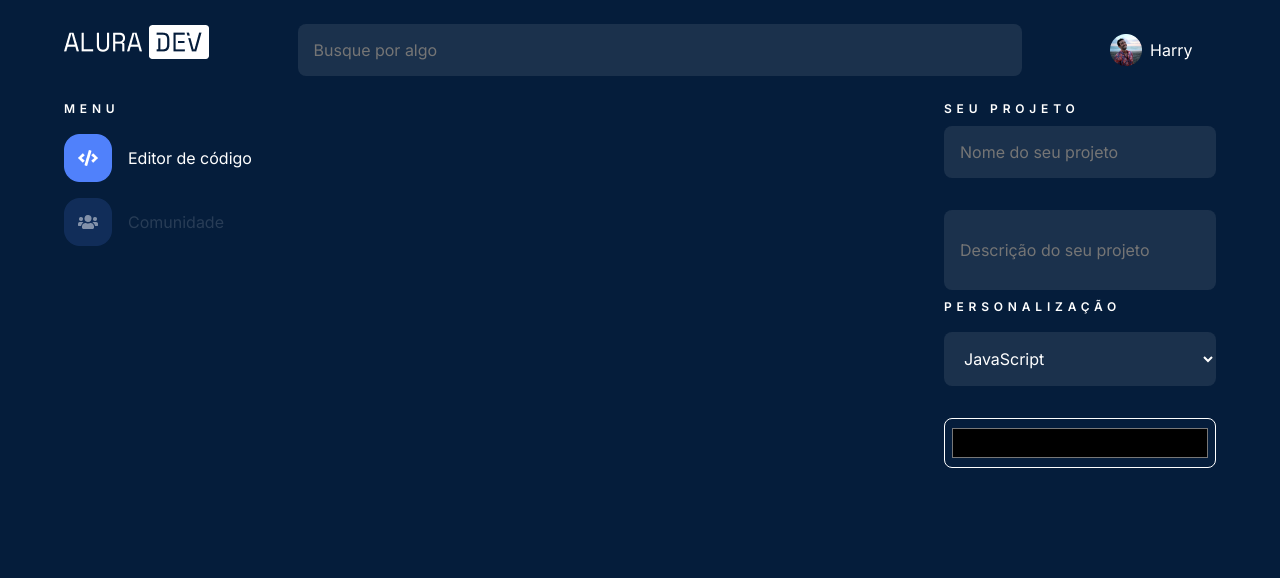
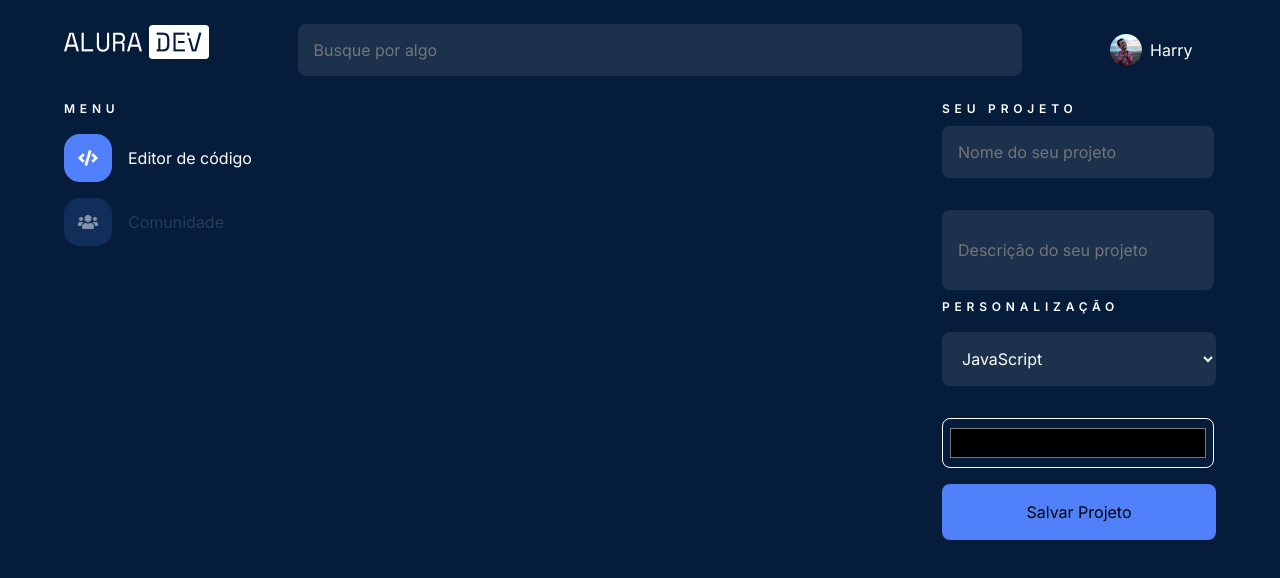
Before and after one commit to Rute-r/alura-dev, a React (Vite) app: page / in a window 1280 px wide. Shown: the top 578 px of the page. Built offline with nearby package versions, Linux system fonts and the light colour scheme.

Commit message:
Adicionando botao salvar projeto

```diff
--- /dev/null
+++ b/src/components/Button/index.jsx
@@ -0,0 +1,26 @@
+/* eslint-disable react/prop-types */
+import styled from 'styled-components';
+
+const ButtonStyled = styled.button`
+  width: ${(props) => props.size};
+  height: 56px;
+  color: ${(props) => props.color};
+  background-color: ${(props) => props.backgroundColor};
+  border: none;
+  border-radius: 8px;
+  font-size: 16px;
+  margin: 16px 0;
+  cursor: pointer;
+`;
+
+function Button({ children, size, color, backgroundColor }) {
+  return (
+    <>
+      <ButtonStyled size={size} color={color} backgroundColor={backgroundColor}>
+        {children}
+      </ButtonStyled>
+    </>
+  );
+}
+
+export default Button;
--- a/src/components/MenuRigthSide/index.jsx
+++ b/src/components/MenuRigthSide/index.jsx
@@ -3,6 +3,7 @@ import MenuTitle from '../../components/MenuTitle';
 import styled from 'styled-components';
 import DropdownMenu from '../../components/DropdownMenu';
 import ColorPicker from '../../components/ColorPicker';
+import Button from '../../components/Button';
 
 const Container = styled.div`
   display: flex;
@@ -23,6 +24,9 @@ function MenuRigthSide() {
         <DropdownMenu />
         <ColorPicker />
       </Container>
+      <Button size="274px" color="black" backgroundColor="#5081fb">
+        Salvar Projeto
+      </Button>
     </section>
   );
 }
```
